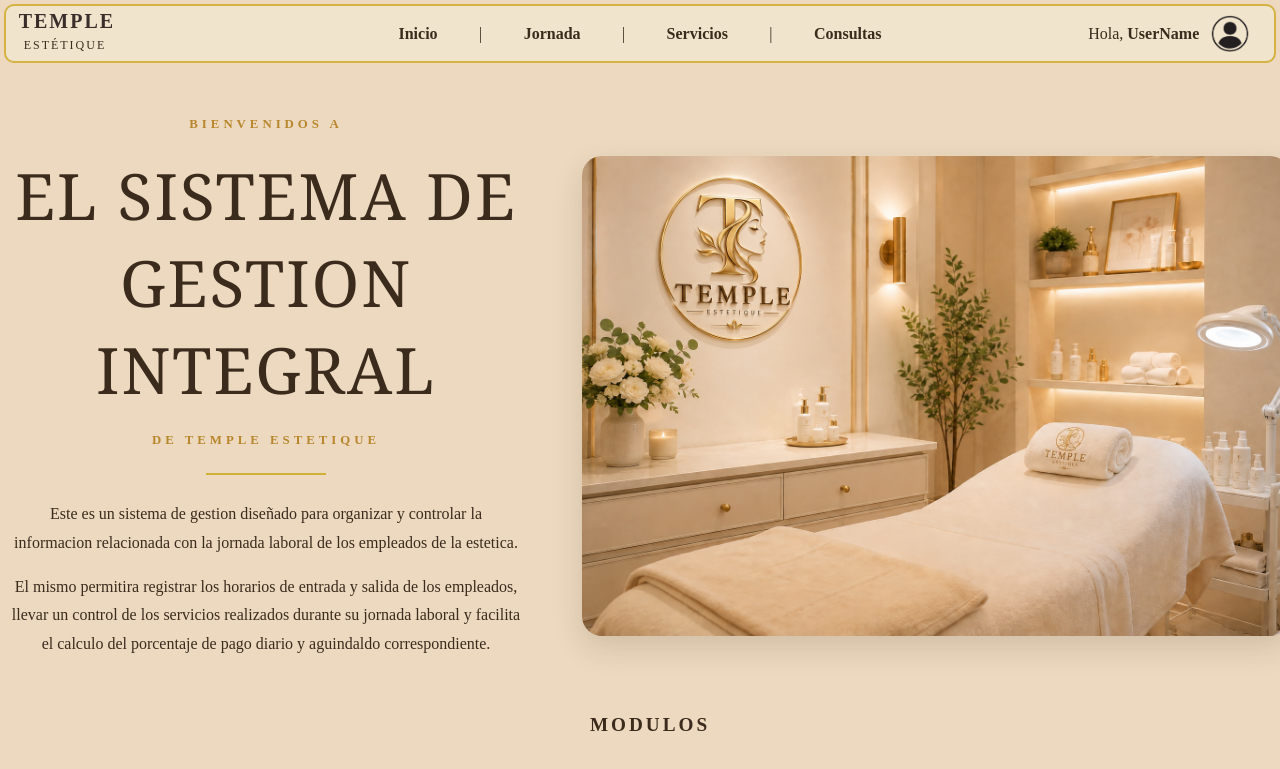
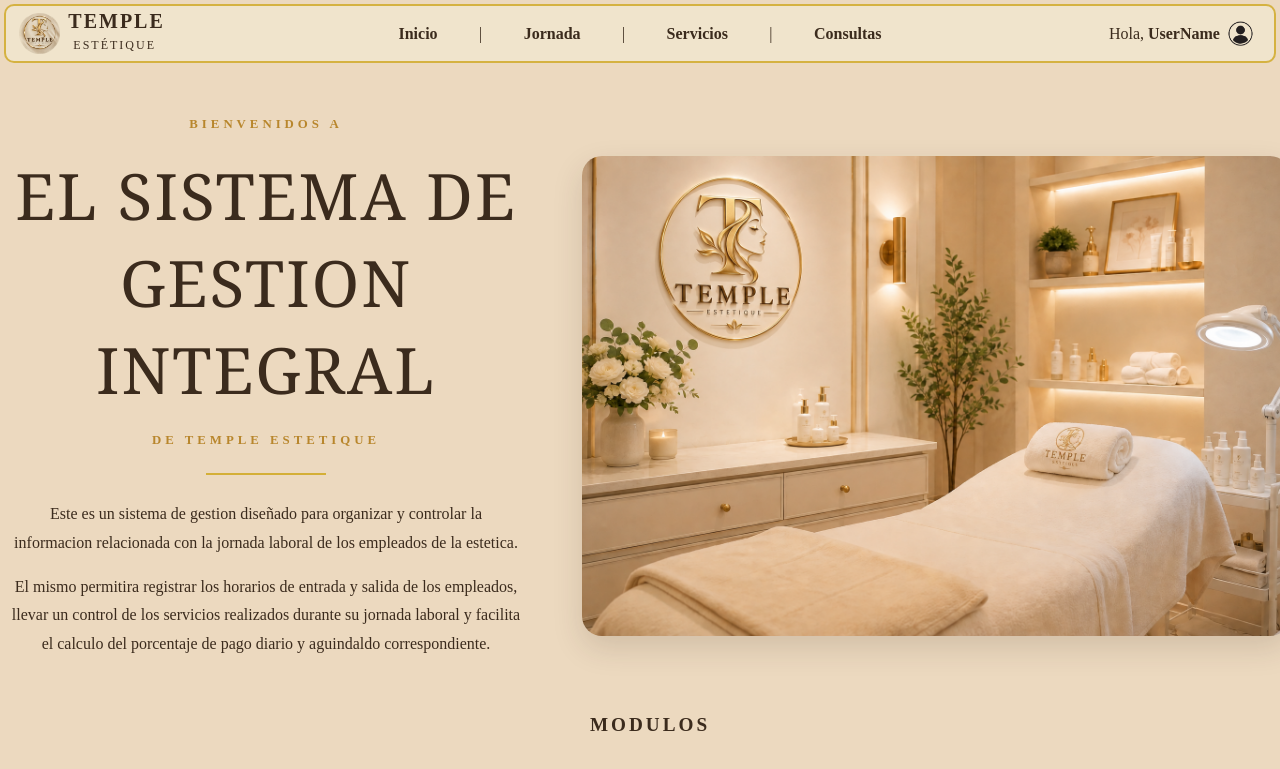
Before and after one commit to UlisesVillarreal/DesarrolloWeb, a React (Vite) app: page / in a window 1280 px wide. Shown: the top 769 px of the page. Built offline with nearby package versions, Linux system fonts and the light colour scheme.

Commit message:
se agrego el logo en el navbar

```diff
--- a/src/components/navbarAdmin/NavbarAdmin.jsx
+++ b/src/components/navbarAdmin/NavbarAdmin.jsx
@@ -8,7 +8,8 @@ export default function NavbarEmpleados() {
       {/* logo */}
 
       <div className={estilos.logoNavbar}>
-        TEMPLE <span>ESTÉTIQUE</span>
+        <img src="./src/assets/Logo.png" alt="logo" />
+        <p>TEMPLE <span>ESTÉTIQUE</span></p>
       </div>
 
       {/* navbar */}
--- a/src/components/navbarAdmin/NavbarAdmin.module.css
+++ b/src/components/navbarAdmin/NavbarAdmin.module.css
@@ -17,13 +17,17 @@
 
 }
 
+/* logo */
 .logoNavbar {
     padding: 0.3% 0;
+    display: flex;
     flex: 1;
     font-weight: bold;
     font-size: 20px;
     color: #3A2E2B;
     letter-spacing: 2px;
+    align-items: center;
+    gap: 2%;
 }
 .logoNavbar span {
     padding: 5px;
@@ -57,8 +61,8 @@
     align-items: center;
 
 }
-.perfil img {
-    width: 15%;
+.perfil img, .logoNavbar img {
+    width: 10%;
 }
 
 .desabilitado {
```
